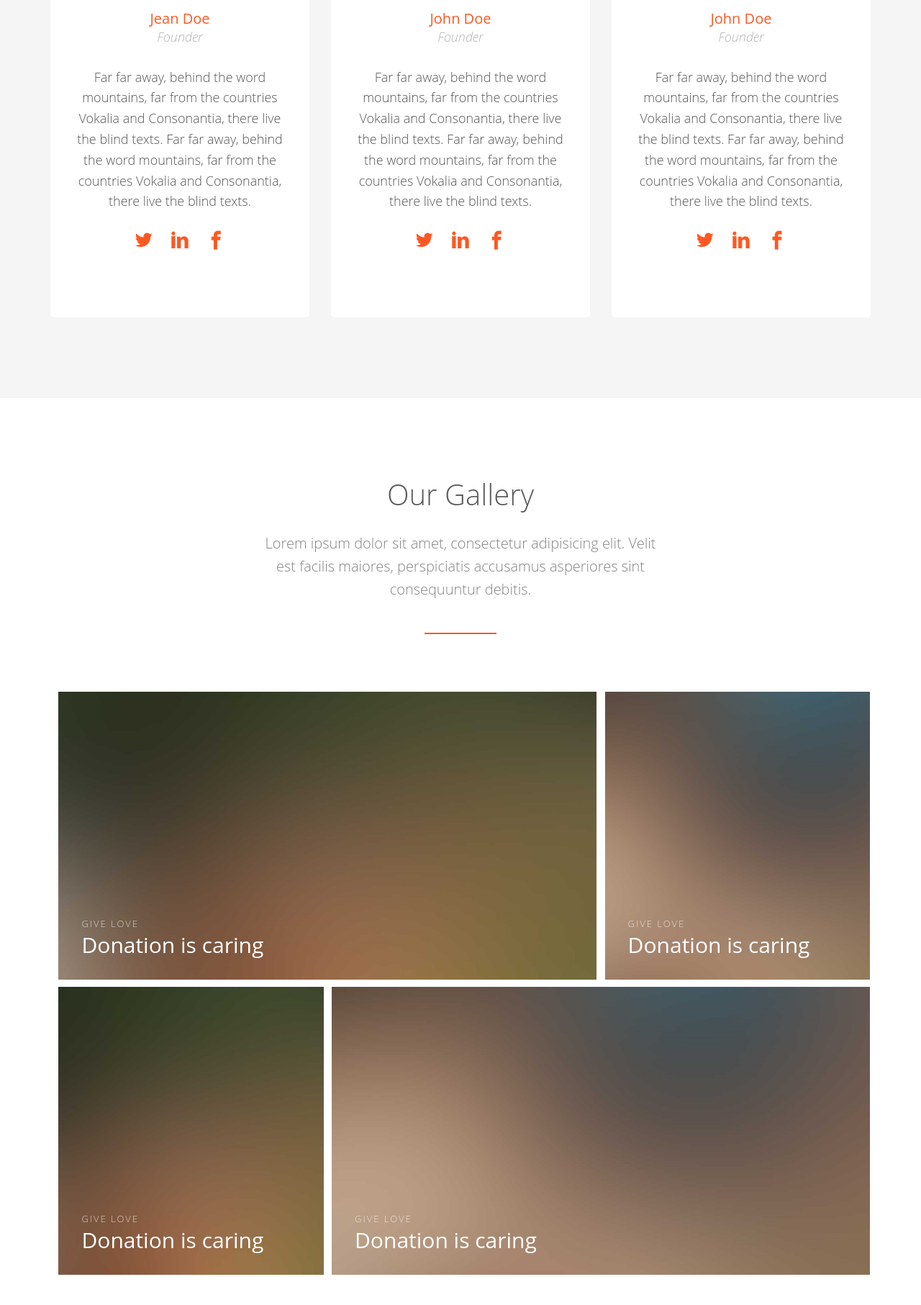
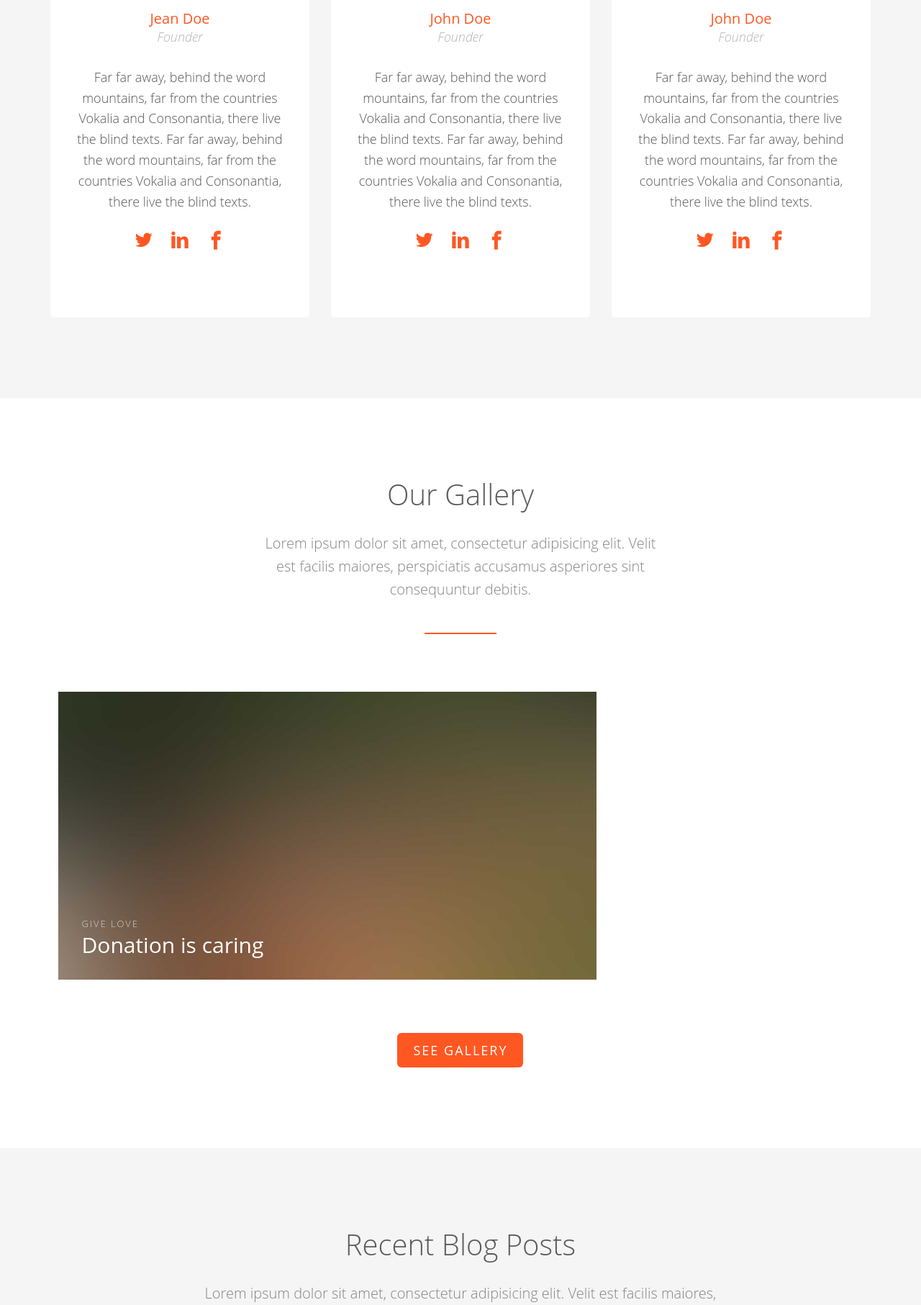
Before and after one commit to ronnykarani/django-charity-website, a Django app: page / in a window 1280 px wide. Shown: the part 2824-4637 px from the top of the page at 72% size. Run offline with Django 4.2, Linux system fonts and the light colour scheme; data comes from the database, SQL or seed files in the repository; some libraries are stand-ins or nearby versions; some web fonts are replaced.

Commit message:
credentials

```diff
--- a/templates/home.html
+++ b/templates/home.html
@@ -144,31 +144,6 @@
 						</a>
 					</li>
 
-					<li class="one-third animate-box" data-animate-effect="fadeIn" style="background-image: url(static/images/cover_bg_3.jpg); ">
-						<a href="#" class="color-4">
-							<div class="case-studies-summary">
-								<span>Give Love</span>
-								<h2>Donation is caring</h2>
-							</div>
-						</a>
-					</li>
-
-					<li class="one-third animate-box" data-animate-effect="fadeIn" style="background-image: url(static/images/cover_bg_1.jpg); ">
-						<a href="#" class="color-5">
-							<div class="case-studies-summary">
-								<span>Give Love</span>
-								<h2>Donation is caring</h2>
-							</div>
-						</a>
-					</li>
-					<li class="two-third animate-box" data-animate-effect="fadeIn" style="background-image: url(static/images/cover_bg_3.jpg); ">
-						<a href="#" class="color-6">
-							<div class="case-studies-summary">
-								<span>Give Love</span>
-								<h2>Donation is caring</h2>
-							</div>
-						</a>
-					</li>
 				</ul>
 			</div>
 		</div>
```
Also changed, not shown: 1 other file.
